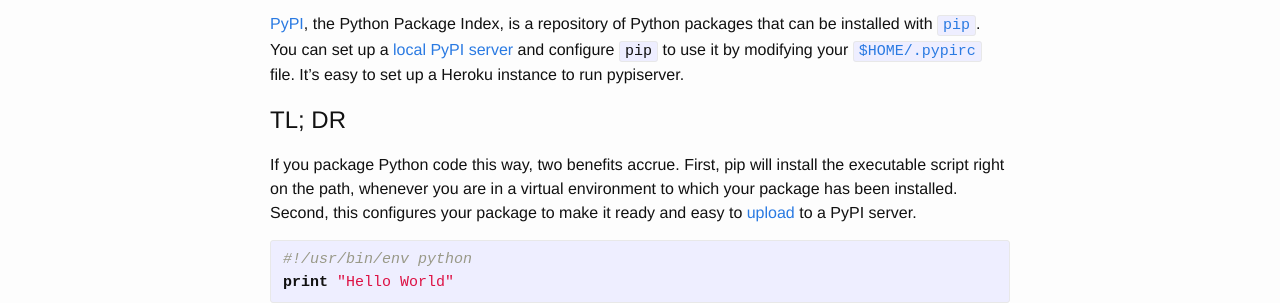
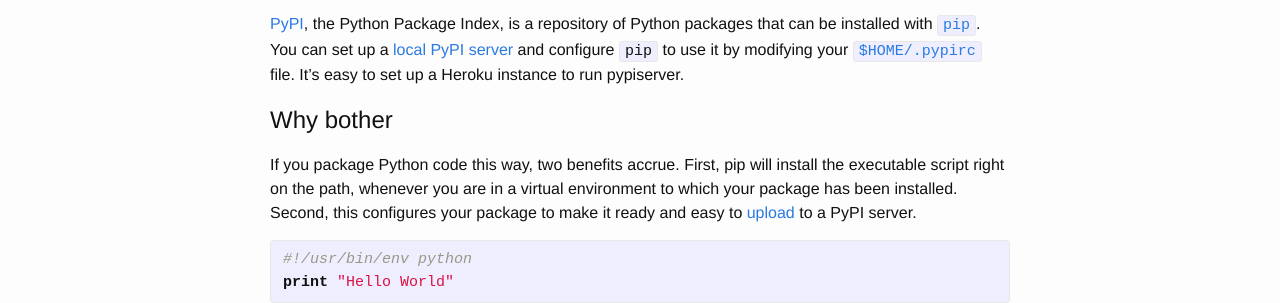
Before and after one commit to wware/wware.github.io, a Jekyll site: the page built from _posts/2015-10-19-python-package-fun.markdown, in a window 1280 px wide. Shown: the part 521-824 px from the top of the page. Built offline with Jekyll 4.4.1, drawn with Linux system fonts in a browser that asks for light colours.

```diff
--- a/_posts/2015-10-19-python-package-fun.markdown
+++ b/_posts/2015-10-19-python-package-fun.markdown
@@ -38,7 +38,7 @@
 [local-pypi]: https://github.com/pypiserver/pypiserver
 [pypirc]: https://docs.python.org/2/distutils/packageindex.html#pypirc
 
-TL; DR
+Why bother
 ====
 
 If you package Python code this way, two benefits accrue. First, pip will install the
```
Also changed, not shown: other parts of _posts/2015-10-19-python-package-fun.markdown (+1 -1 lines).
